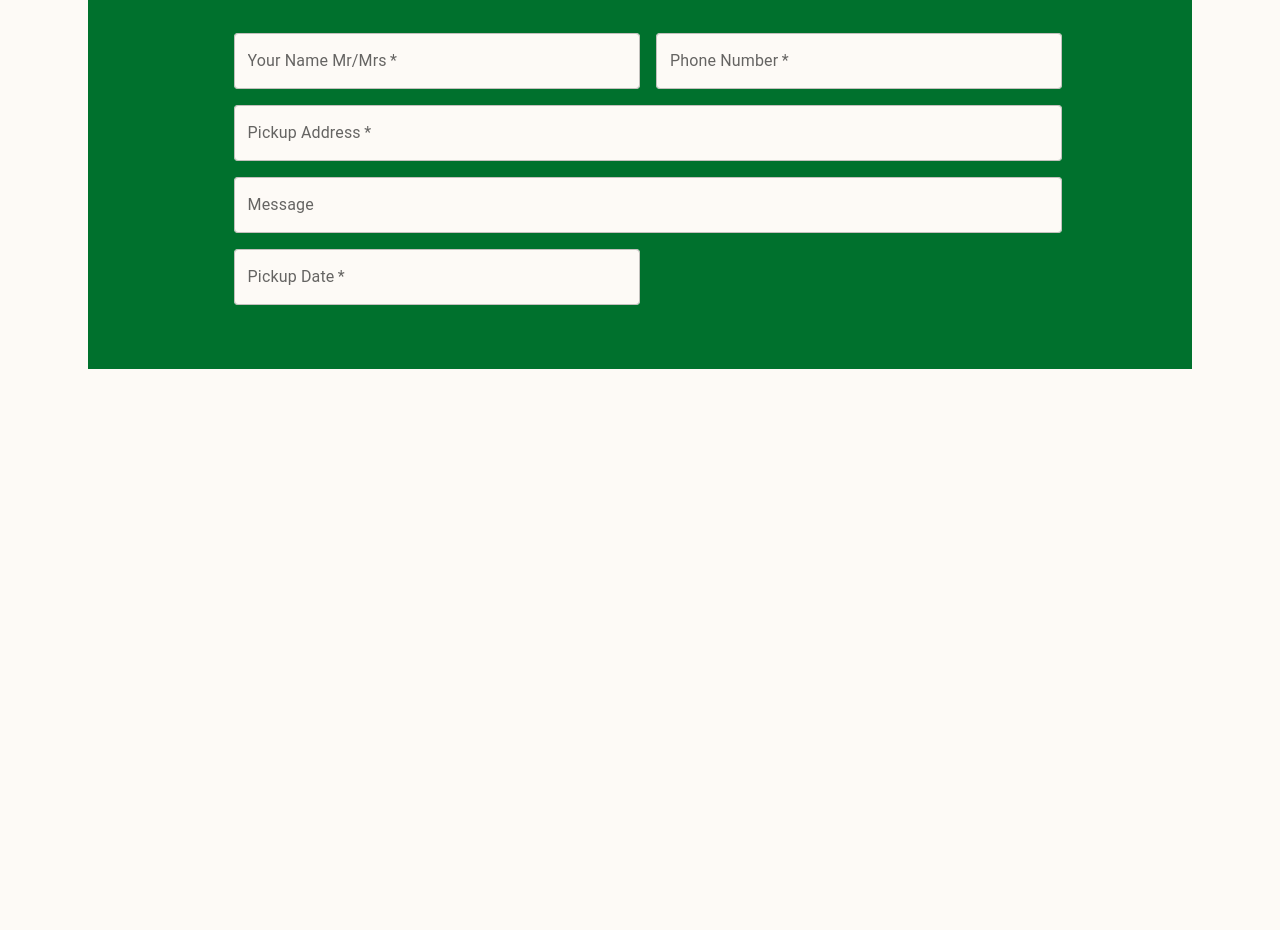
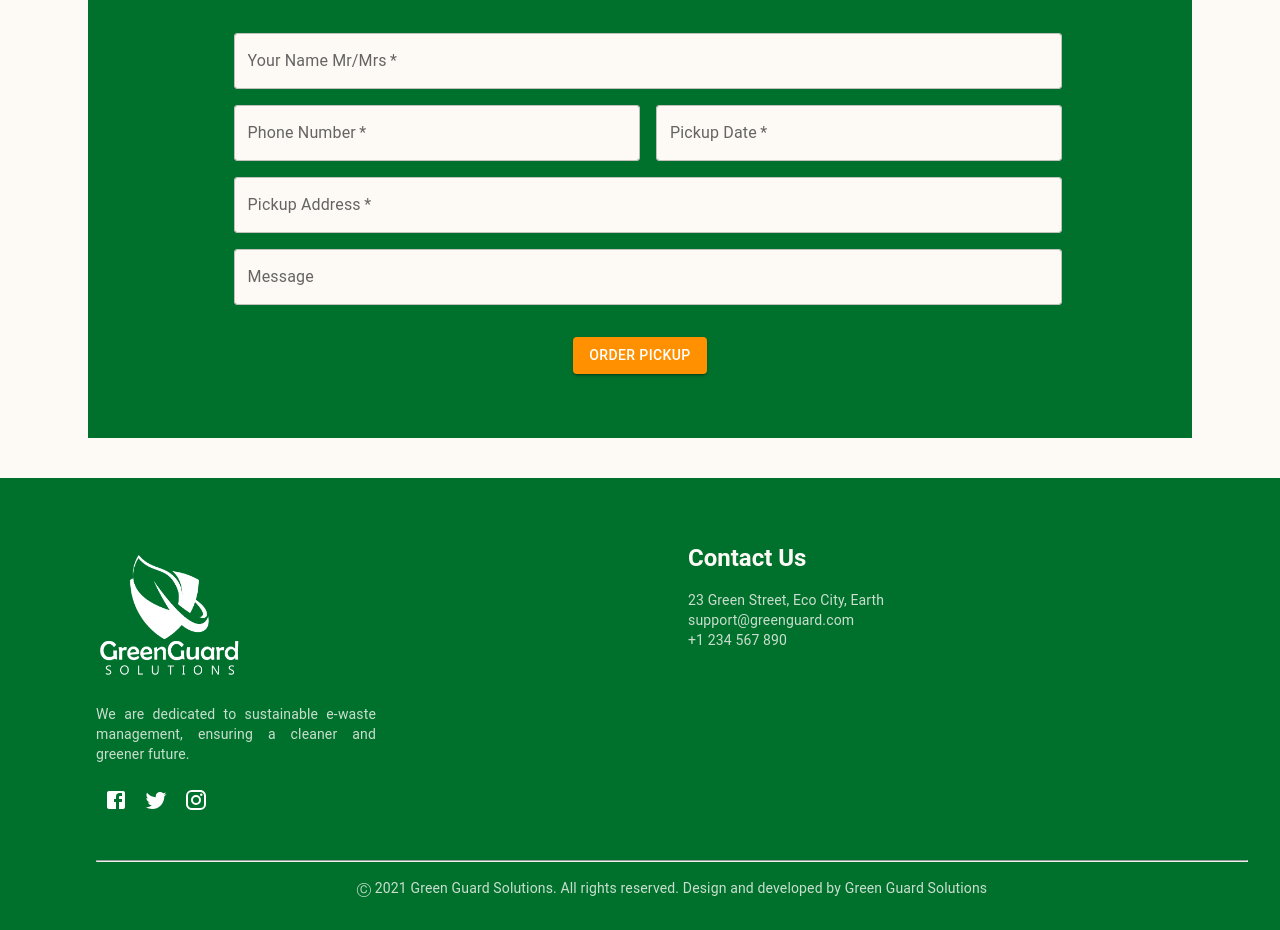
Before and after one commit to emxth/greenguard-frontend, a React (Create React App) app: page / in a window 1280 px wide. Shown: the part 1777-2707 px from the top of the page. Before the commit the page ends 2178 px from the top, so only its background shows below. Built offline with nearby package versions, Linux system fonts and the light colour scheme.

Commit message:
Header and Footer components

```diff
--- a/src/App.js
+++ b/src/App.js
@@ -1,35 +1,18 @@
 import React from "react";
 import { BrowserRouter as Router, Routes, Route, Link } from "react-router-dom";
-import { AppBar, Toolbar, Typography, Tabs, Tab, Box, Container, Grid } from "@mui/material";
-import logo from './logo.svg';
+import { AppBar, Toolbar, Tabs, Tab, Box, Container } from "@mui/material";
 import { Home, About, Services, Pickups, Contact } from './PublicPage';
-import theme from "./theme";
 import { Link as ScrollLink } from "react-scroll";
 import ScrollToTop from "./ScrollToTop";
+import Header from "./Header";
+import Footer from "./Footer";
 
 function Navigation() {
     const [value, setValue] = React.useState(0);
 
     return (
         <AppBar position="static" color="none" elevation={0}>
-            <Toolbar>
-                <Grid container alignItems="center" justifyContent="space-between" sx={{ marginRight: 3, marginLeft: 3, marginTop: 2, }}>
-                <Grid item>
-                    <img src={logo} alt="My Logo" style={{ height: '100px' }} />
-                </Grid>
-                <Grid item sx={{ textAlign: "center" }}>
-                    <Typography variant="h4" sx={{ fontWeight: 'bold', color: theme.palette.darkgreen.main }}>
-                        Green Guard Solutions
-                    </Typography>
-                    <Typography variant="h6" sx={{ color: theme.palette.darkgreen.main, }}>
-                        The Sustainable E-Waste Management System
-                    </Typography>
-                </Grid>
-                <Grid item>
-                    <Typography variant="body1" sx={{ fontWeight: 'bold', }}>Contact: +94 456 7890</Typography>
-                </Grid>
-                </Grid>
-            </Toolbar>
+            <Header />
 
             <Toolbar sx={{ marginRight: 3, marginLeft: 3, marginBottom: 2, }}>
                 <Tabs
@@ -65,6 +48,7 @@ export default function App() {
                 </Routes>
                 </Box>
             </Container>
+            <Footer />
             <ScrollToTop />
         </Router>
     );
--- /dev/null
+++ b/src/Footer.js
@@ -0,0 +1,63 @@
+import React from "react";
+import theme from './theme';
+import logo from './logo2.png';
+import { Box, Container, Grid, Typography, IconButton } from "@mui/material";
+import { Facebook, Twitter, Instagram } from "@mui/icons-material";
+import { Element } from "react-scroll";
+
+function Footer() {
+    return (
+        <Box sx={{ bgcolor: theme.palette.darkgreen.main, color: theme.palette.white.main, py: 4, mt: 5 }}>
+            <Container maxWidth="lg">
+                <Grid container spacing={4} sx={{ m: "auto", }}>
+
+                    <Grid item xs={12} md={6}>
+                        <Grid item>
+                            <img src={logo} alt="My Logo" style={{ height: '150px' }} />
+                        </Grid>
+                        <Typography variant="body2" sx={{ mt: 1, opacity: 0.8, width: "50%", textAlign: "justify", }}>
+                            We are dedicated to sustainable e-waste management, ensuring a cleaner and greener future.
+                        </Typography>
+
+                        <Box sx={{ mt: 2 }}>
+                            <IconButton href="https://facebook.com" target="_blank" sx={{ color: "white" }}>
+                                <Facebook />
+                            </IconButton>
+                            <IconButton href="https://twitter.com" target="_blank" sx={{ color: "white" }}>
+                                <Twitter />
+                            </IconButton>
+                            <IconButton href="https://instagram.com" target="_blank" sx={{ color: "white" }}>
+                                <Instagram />
+                            </IconButton>
+                        </Box>
+                    </Grid>
+
+                    <Grid item xs={12} md={6}>
+                        <Element name="contact">
+                            <Typography variant="h5" fontWeight="bold">
+                                Contact Us
+                            </Typography>
+                            <Typography variant="body2" sx={{ mt: 2, opacity: 0.8 }}>
+                                23 Green Street, Eco City, Earth
+                            </Typography>
+                            <Typography variant="body2" sx={{ opacity: 0.8 }}>
+                                support@greenguard.com
+                            </Typography>
+                            <Typography variant="body2" sx={{ opacity: 0.8 }}>
+                                +1 234 567 890
+                            </Typography>
+                        </Element>
+                    </Grid>
+                    <Grid item md={12}>
+                        <hr />
+                        <Typography variant="body2" sx={{ opacity: 0.8, mt: 2, textAlign: "center" }}>
+                            &#9400; 2021 Green Guard Solutions. All rights reserved. Design and developed by Green Guard Solutions
+                        </Typography>
+                    </Grid>
+                </Grid>
+            </Container>
+        </Box>
+    );
+}
+
+export default Footer;
--- /dev/null
+++ b/src/Header.js
@@ -0,0 +1,29 @@
+import React from "react";
+import { Toolbar, Typography, Grid } from "@mui/material";
+import logo from './logo.svg';
+import theme from "./theme";
+
+function Header() {
+    return (
+        <Toolbar>
+            <Grid container alignItems="center" justifyContent="space-between" sx={{ marginRight: 3, marginLeft: 3, marginTop: 2, }}>
+            <Grid item>
+                <img src={logo} alt="My Logo" style={{ height: '100px' }} />
+            </Grid>
+            <Grid item sx={{ textAlign: "center" }}>
+                <Typography variant="h4" sx={{ fontWeight: 'bold', color: theme.palette.darkgreen.main }}>
+                    Green Guard Solutions
+                </Typography>
+                <Typography variant="h6" sx={{ color: theme.palette.darkgreen.main, }}>
+                    The Sustainable E-Waste Management System
+                </Typography>
+            </Grid>
+            <Grid item>
+                <Typography variant="body1" sx={{ fontWeight: 'bold', }}>Contact: +94 456 7890</Typography>
+            </Grid>
+            </Grid>
+        </Toolbar>
+    );
+}
+
+export default Header;
--- a/src/PublicPage.js
+++ b/src/PublicPage.js
@@ -32,7 +32,7 @@ export function Services() {
                 variant='h4'
                 align='center'
                 fontWeight={'bold'}
-                sx={{ marginTop: 7, marginBottom: 2, color: theme.palette.lightgreen.main }}
+                sx={{ marginTop: 7, marginBottom: 2, color: theme.palette.lightgreen.main, }}
             >
                 Green Guard Services
             </Typography>
--- a/src/publicSchedulePickupForm.js
+++ b/src/publicSchedulePickupForm.js
@@ -1,6 +1,6 @@
 import React from 'react';
 import theme from './theme';
-import { Container, Grid, TextField, Typography } from '@mui/material';
+import { Button, Container, Grid, TextField, Typography } from '@mui/material';
 
 export function PickupForm() {
     return (
@@ -19,7 +19,7 @@ export function PickupForm() {
             </Typography>
 
             <Grid container spacing={2} sx={{ width: "80%", margin: "auto", pb: 4, }}>
-                <Grid item xs={12} sm={6}>
+                <Grid item xs={12}>
                     <TextField
                         required
                         id="name"
@@ -35,6 +35,17 @@ export function PickupForm() {
                         required
                         id="phone"
                         label="Phone Number"
+                        fullWidth
+                        InputProps={{
+                            sx: { backgroundColor: theme.palette.white.main, borderRadius: 1 },
+                        }}
+                    />
+                </Grid>
+                <Grid item xs={12} sm={6}>
+                    <TextField
+                        required
+                        id="date"
+                        label="Pickup Date"
                         fullWidth
                         InputProps={{
                             sx: { backgroundColor: theme.palette.white.main, borderRadius: 1 },
@@ -58,22 +69,12 @@ export function PickupForm() {
                         label="Message"
                         fullWidth
                         InputProps={{
-                            sx: { backgroundColor: theme.palette.white.main, borderRadius: 1 },
-                        }}
-                    />
-                </Grid>
-                <Grid item xs={12} sm={6}>
-                    <TextField
-                        required
-                        id="date"
-                        label="Pickup Date"
-                        fullWidth
-                        InputProps={{
-                            sx: { backgroundColor: theme.palette.white.main, borderRadius: 1 },
+                            sx: { backgroundColor: theme.palette.white.main, borderRadius: 1, mb: 4, },
                         }}
                     />
                 </Grid>
 
+                <Button variant="contained" sx={{ bgcolor: theme.palette.orange.main, m: 'auto', }}>Order Pickup</Button>
             </Grid>
         </Container>
     );
```
Also changed, not shown: src/logo2.png (added).
